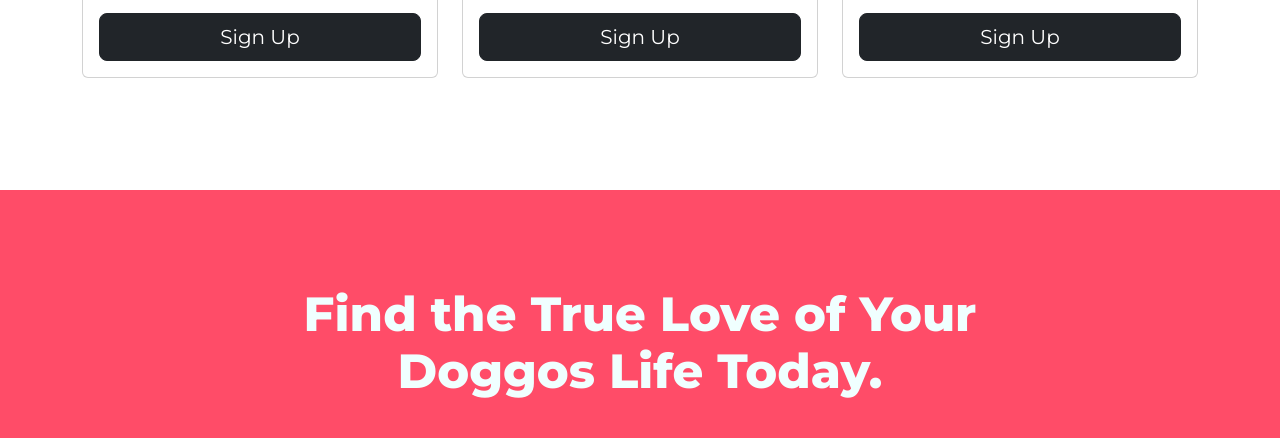
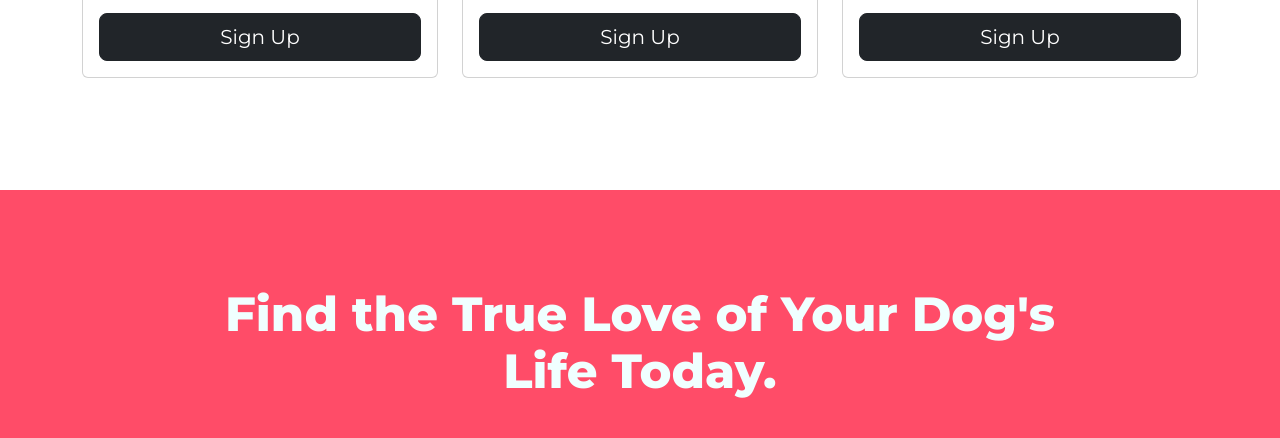
Before and after one commit to WhoDatShark/tindog, a plain HTML site: page index.html in a window 1280 px wide. Shown: the part 2579-3017 px from the top of the page. Drawn offline with nearby package versions, Linux system fonts and the light colour scheme.

Commit message:
Update index.html

```diff
--- a/index.html
+++ b/index.html
@@ -191,7 +191,7 @@
 
   <section id="cta">
     <div class="container">
-    <h3 class="cta-heading">Find the True Love of Your Doggos Life Today.</h3>
+    <h3 class="cta-heading">Find the True Love of Your Dog's Life Today.</h3>
     <button class="apple-store btn btn-dark btn-lg final-button" type="button">
       <i class="fa-brands fa-apple" style="color: #ffffff"></i> Download
     </button>
```
